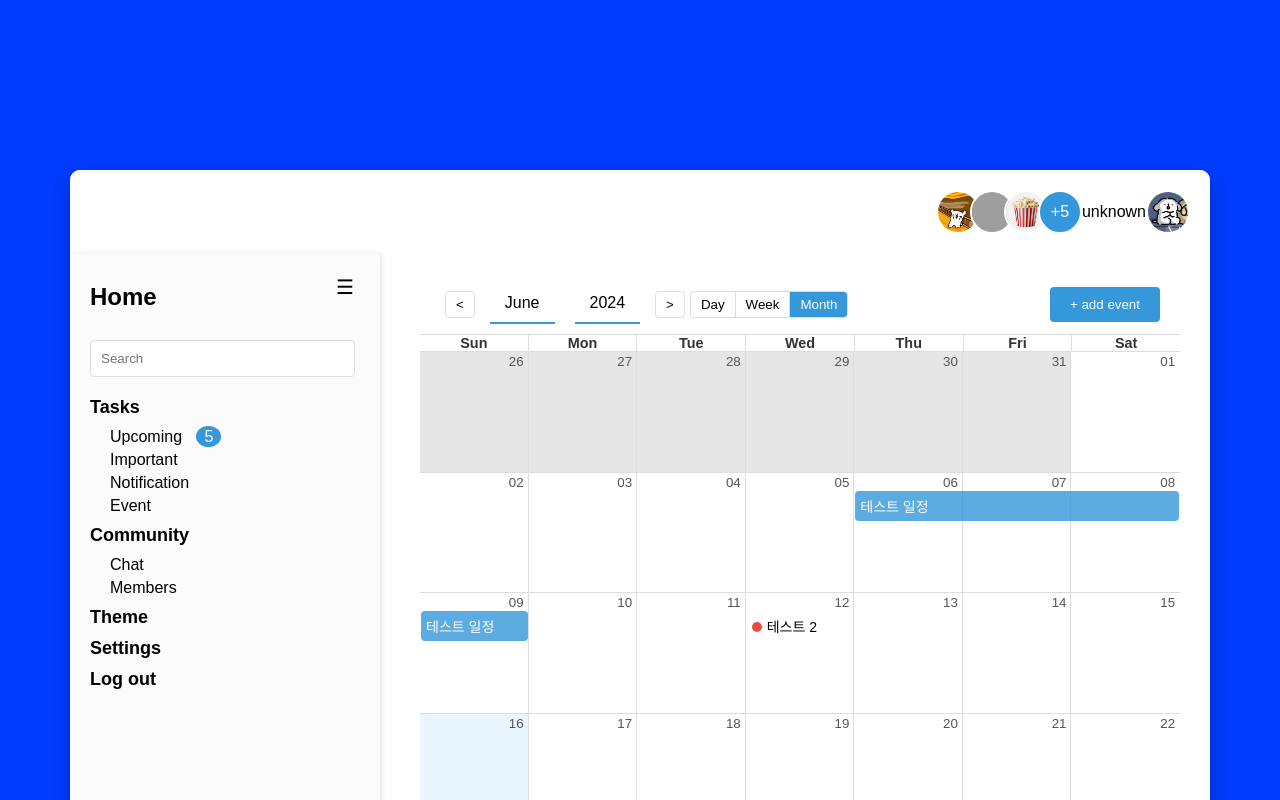
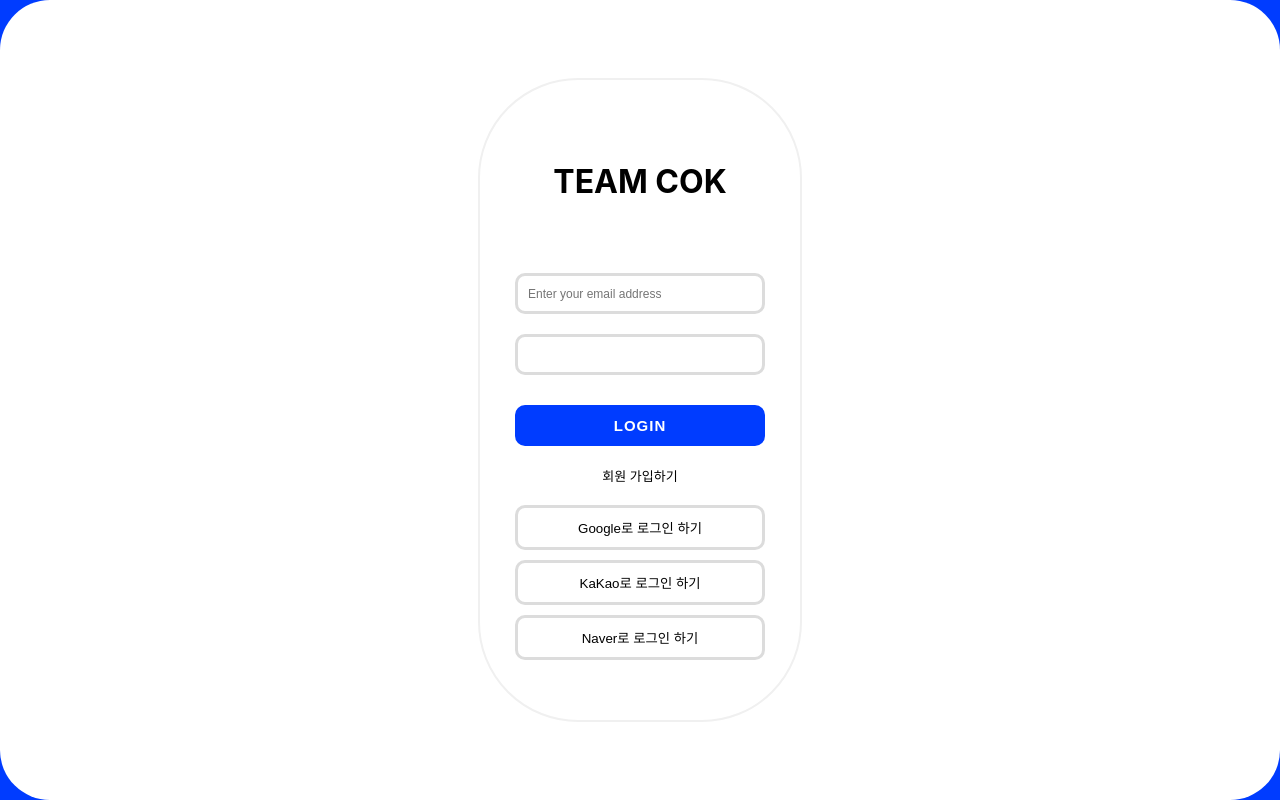
Before and after one commit to Shugaroon/oneDayProject3, a React (Create React App) app in the folder onedayproject3main/: page / in a window 1280 px wide. Shown: the top 800 px of the page. Built offline with nearby package versions, Linux system fonts and the light colour scheme; grey boxes are pictures that could not be loaded.

Commit message:
edited login-page css

```diff
--- a/onedayproject3main/src/components/LoginForm.js
+++ b/onedayproject3main/src/components/LoginForm.js
@@ -3,22 +3,24 @@ import "../css/LoginForm.css";
 export default function LoginForm() {
     return (
         <form className="login-form">
-            <p className="logo">TEAM COK</p>
+            <div className="logo-wrapper">
+                <p className="logo">TEAM COK</p>
+            </div>
             <input
                 type="email"
                 id="id"
-                className="id-input input login-box-item"
+                className="input login-box-item"
                 placeholder="Enter your email address"
                 required
             />
             <input
                 type="password"
                 id="password"
-                className="password-input input login-box-item"
+                className="input login-box-item"
                 required
             />
             <button className="email-login-button">LOGIN</button>
-            <a href="/" className="sign-up-button">
+            <a href="/" className="sign-up-word">
                 회원 가입하기
             </a>
             <div className="loginBtn-wrapper">
--- a/onedayproject3main/src/css/LoginForm.css
+++ b/onedayproject3main/src/css/LoginForm.css
@@ -5,14 +5,23 @@
     padding: 80px;
 }
 
-::placeholder {
-    font-size: 12px;
+.logo-wrapper {
+    margin-bottom: 30px;
+}
+
+.logo {
+    font-size: 32px;
+    font-weight: bold;
+    text-align: center;
 }
 
 .input {
     margin: 10px 0;
-    /* padding: 12px; */
     outline: none;
+}
+
+::placeholder {
+    font-size: 12px;
 }
 
 .login-box-item {
@@ -23,9 +32,9 @@
     margin-bottom: 10px;
 }
 
-.sign-up-button {
+.sign-up-word {
     text-align: center;
-    font-size: 14px;
+    font-size: 13px;
     margin: 10px;
     margin-top: 20px;
 }
--- a/onedayproject3main/src/css/LoginPage.css
+++ b/onedayproject3main/src/css/LoginPage.css
@@ -26,17 +26,9 @@ a {
     display: flex;
     flex-direction: column;
     align-items: center;
-    /* justify-content: center; */
-    /* padding: 50px; */
+    justify-content: center;
     border: 2px solid rgb(240, 240, 240);
-    height: 90%;
-    width: 30%;
+    height: 80%;
+    width: 25%;
     border-radius: 100px;
 }
-.logo {
-    /* margin-bottom: 5vh; */
-    font-size: 32px;
-    font-weight: bold;
-    text-align: center;
-    letter-spacing: 1px;
-}
--- a/onedayproject3main/src/index.js
+++ b/onedayproject3main/src/index.js
@@ -1,8 +1,8 @@
 import React from "react";
 import ReactDOM from "react-dom/client";
 import "./index.css";
-import App from "./App";
-// import App from "./components/LoginPage";
+// import App from "./App";
+import App from "./components/LoginPage";
 import reportWebVitals from "./reportWebVitals";
 
 const root = ReactDOM.createRoot(document.getElementById("root"));
```
